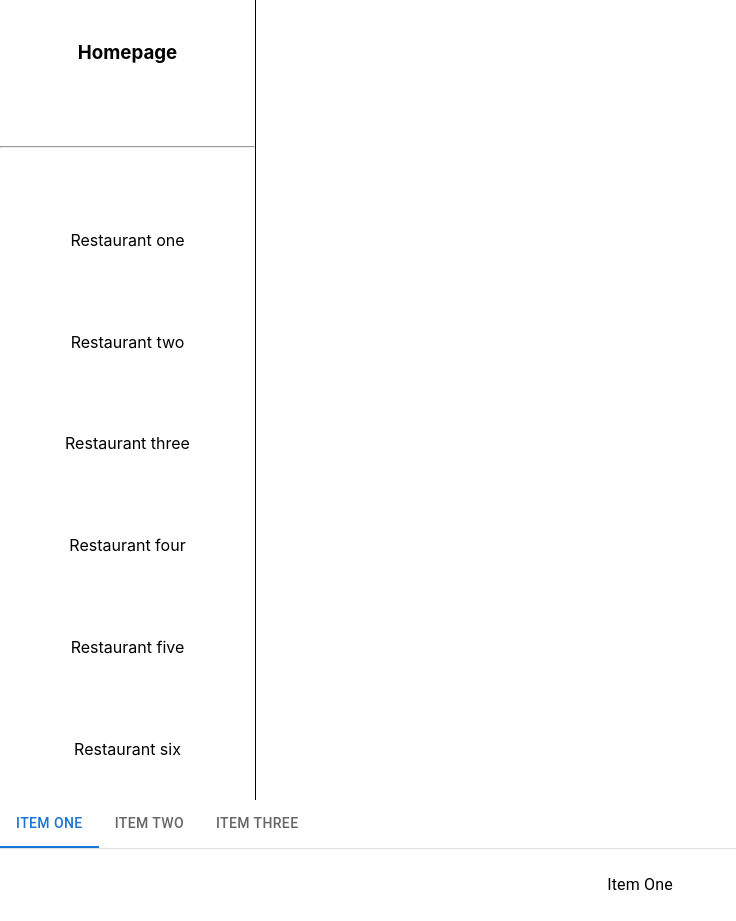
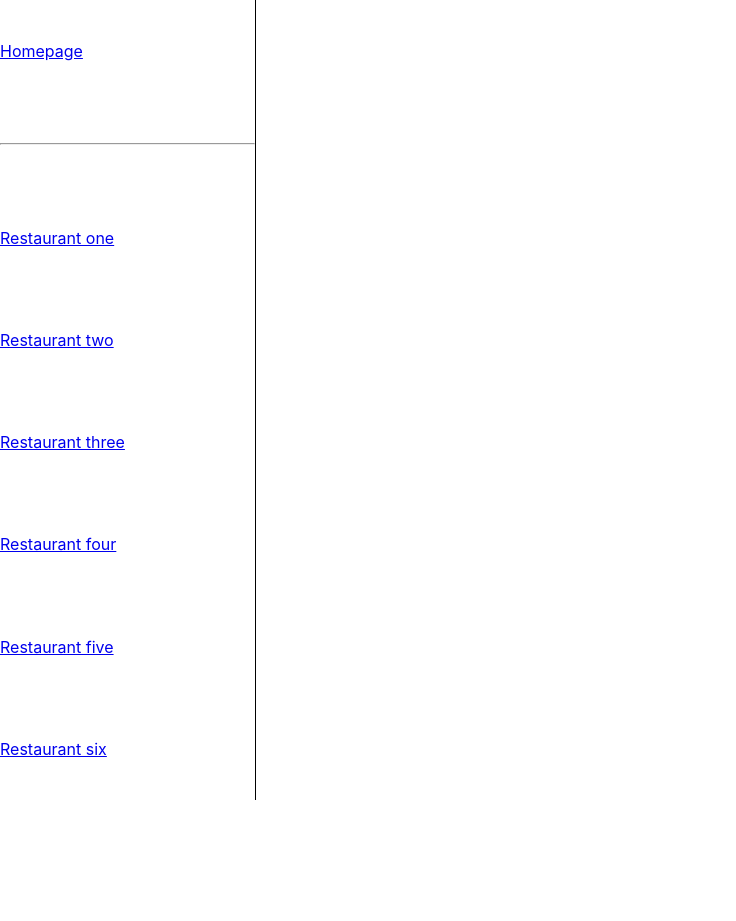
Before and after one commit to Thorn5/react-xover2-project, a React (Create React App) app: page / in a window 1280 px wide. Shown: the whole page, without its empty margins (0-736 px from the left). After the commit the page ends 800 px from the top, so only its background shows below. Built offline with nearby package versions, Linux system fonts and the light colour scheme.

Commit message:
Update App.js and Sidebar.js

```diff
--- a/src/App.js
+++ b/src/App.js
@@ -4,10 +4,11 @@ import TabComponent from "./components/TabComponent";
 import { Route, Routes } from "react-router-dom";
 function App() {
   return (
-    <div className="App">
-      <Sidebar />
-      <TabComponent />
-    </div>
+    <Routes>
+      <Route path="/">
+        <Route index element={<Sidebar />} />
+      </Route>
+    </Routes>
   );
 }
 
--- a/src/components/Sidebar.js
+++ b/src/components/Sidebar.js
@@ -1,16 +1,18 @@
 import React from "react";
+import { NavLink, Outlet } from "react-router-dom";
 
 export default function Sidebar() {
   return (
     <aside className="sidebarNav">
-      <h3>Homepage</h3>
+      <NavLink>Homepage</NavLink>
       <hr />
-      <p>Restaurant one</p>
-      <p>Restaurant two</p>
-      <p>Restaurant three</p>
-      <p>Restaurant four</p>
-      <p>Restaurant five</p>
-      <p>Restaurant six</p>
+      <NavLink to="messages">Restaurant one</NavLink>
+      <NavLink>Restaurant two</NavLink>
+      <NavLink>Restaurant three</NavLink>
+      <NavLink>Restaurant four</NavLink>
+      <NavLink>Restaurant five</NavLink>
+      <NavLink>Restaurant six</NavLink>
+      <Outlet />
     </aside>
   );
 }
```
